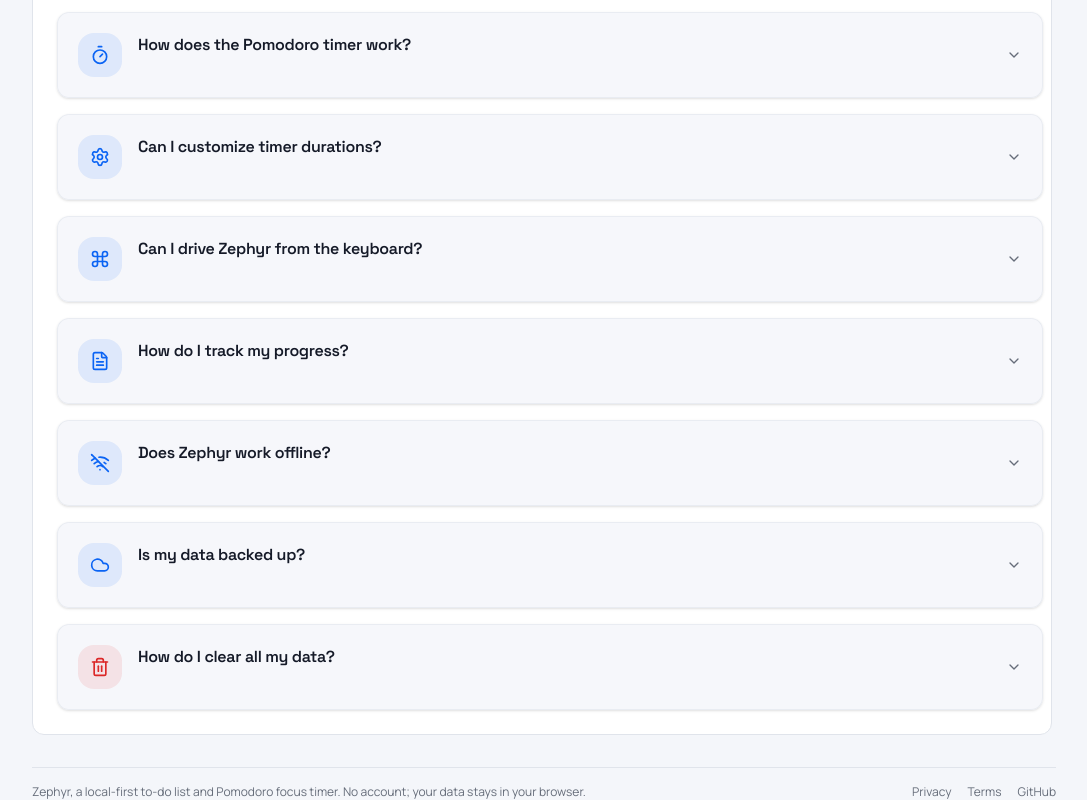
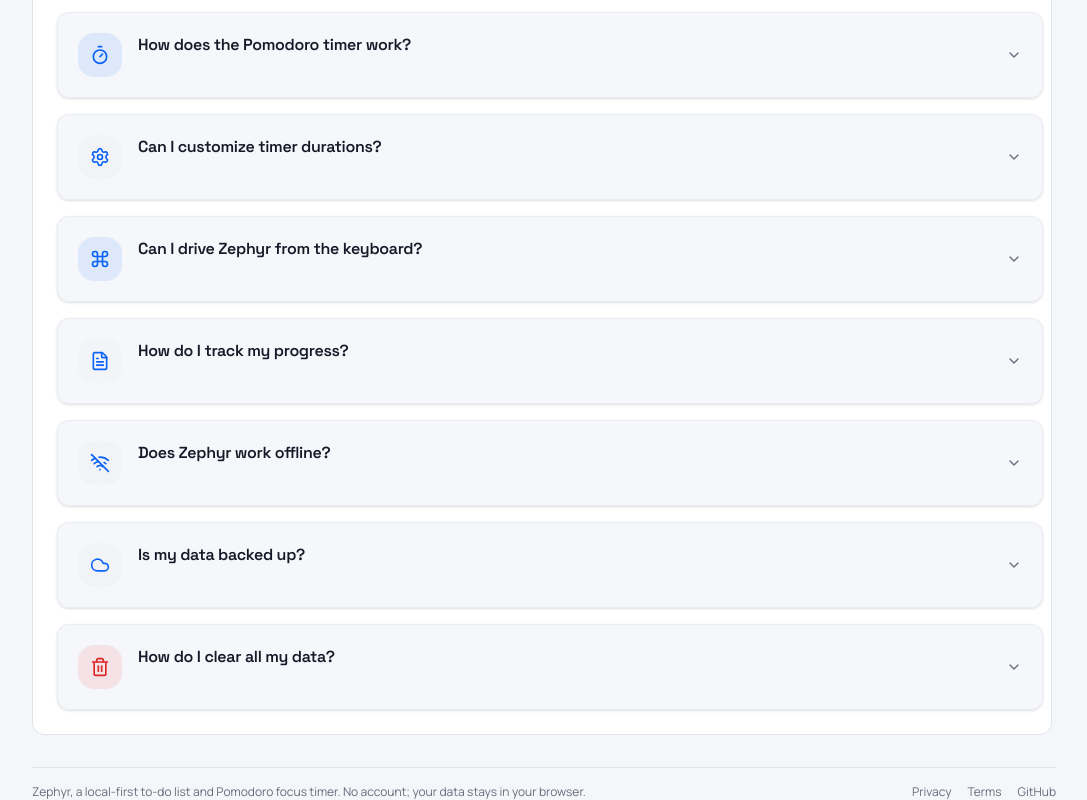
Before and after one commit to dominikkoenitzer/Zephyr, a React (Vite) app: page /help in a window 1280 px wide. Shown: the part 1529-2329 px from the top of the page, without its empty margins (91-1178 px from the left). Built offline with nearby package versions, Linux system fonts and the light colour scheme.

Commit message:
Revert "design pass"
This reverts commit d3f38a6246d975ed1e787f053999f1d0fefac0d8.

```diff
--- a/src/components/FocusTimer/PresetSettingsDialog.jsx
+++ b/src/components/FocusTimer/PresetSettingsDialog.jsx
@@ -108,10 +108,14 @@ const PresetSettingsDialog = ({
           <div className="space-y-4 border border-border/60 rounded-xl p-3 sm:p-4 bg-background/70">
             <div className="flex items-center justify-between gap-3">
               <label className="text-sm font-medium text-foreground">Color</label>
+              <div className="inline-flex items-center gap-2 rounded-full border border-border/60 bg-background/80 px-2.5 py-1 text-xs text-muted-foreground">
+                <span className="inline-block h-2.5 w-2.5 rounded-full" style={{ backgroundColor: preset.color }} />
+                Live preview
+              </div>
             </div>
 
             <div className="grid grid-cols-1 sm:grid-cols-[auto_1fr] gap-4 sm:gap-5 items-center">
-              <div className="relative h-20 w-20 rounded-full p-1 border border-border">
+              <div className="relative h-20 w-20 rounded-full p-1.5 bg-linear-to-br from-primary/30 via-accent/30 to-muted/40 shadow-inner">
                 <input
                   type="color"
                   value={colorHex}
--- a/src/components/FocusTimer/usePomodoro.js
+++ b/src/components/FocusTimer/usePomodoro.js
@@ -410,8 +410,8 @@ export function usePomodoro() {
   const getSessionType = () => {
     if (isBreak) {
       return sessionsCompleted % sessionsUntilLongBreak === 0
-        ? { text: 'Long Break', icon: Clock, color: 'text-muted-foreground' }
-        : { text: 'Short Break', icon: Clock, color: 'text-muted-foreground' };
+        ? { text: 'Long Break', icon: Clock, color: 'text-purple-500' }
+        : { text: 'Short Break', icon: Clock, color: 'text-green-500' };
     }
     return { text: 'Focus Time', icon: Target, color: 'text-primary' };
   };
--- a/src/pages/Help.jsx
+++ b/src/pages/Help.jsx
@@ -27,7 +27,7 @@ function Help() {
       answer: "Yes. Zephyr ships presets for Pomodoro, Short Focus, Deep Work and Meditation, and you can add your own with whatever work, short break and long break durations you want. On the Focus page, pick a preset from the list on the right; hover one to rename or retime it, or use the New preset button to add another.",
       icon: Settings,
       iconColor: "text-primary",
-      bgColor: "bg-primary/10"
+      bgColor: "bg-accent/60"
     },
     {
       question: "Can I drive Zephyr from the keyboard?",
@@ -41,21 +41,21 @@ function Help() {
       answer: "Zephyr tracks your focus sessions and your completed tasks. The home screen adds up the week: active tasks, tasks finished, focus minutes and sessions. The timer keeps a daily streak alongside that, and everything is saved as it happens.",
       icon: FileText,
       iconColor: "text-primary",
-      bgColor: "bg-primary/10"
+      bgColor: "bg-accent/50"
     },
     {
       question: "Does Zephyr work offline?",
       answer: "Yes. Zephyr is a Progressive Web App (PWA) that works offline. Your tasks and timer sessions are stored on your own device in browser storage, so no feature needs an internet connection.",
       icon: WifiOff,
       iconColor: "text-primary",
-      bgColor: "bg-primary/10"
+      bgColor: "bg-accent/60"
     },
     {
       question: "Is my data backed up?",
       answer: "Zephyr stores all data locally on your device. We cannot see it, and there is no automatic cloud backup. You can download a full backup anytime from Settings > Data Management > Export data, and restore it on any device with Import backup. Clearing your browser's site data will remove everything, so export a backup first if your data matters.",
       icon: Cloud,
       iconColor: "text-primary",
-      bgColor: "bg-primary/10"
+      bgColor: "bg-accent/60"
     },
     {
       question: "How do I clear all my data?",
--- a/src/pages/Settings.jsx
+++ b/src/pages/Settings.jsx
@@ -283,8 +283,8 @@ function Settings() {
               <div className="relative p-5">
                 <div className="flex items-center justify-between mb-4">
                   <div className="flex items-center gap-3">
-                    <div className="p-2 rounded-lg bg-primary/15 text-primary shadow-sm ring-1 ring-primary/20">
-                      <Timer className="h-5 w-5" />
+                    <div className="p-2 rounded-lg bg-green-500/10 border border-green-500/20">
+                      <Timer className="h-5 w-5 text-green-500" />
                     </div>
                     <div>
                       <h4 className="font-semibold text-foreground">Timer Notifications</h4>
```
